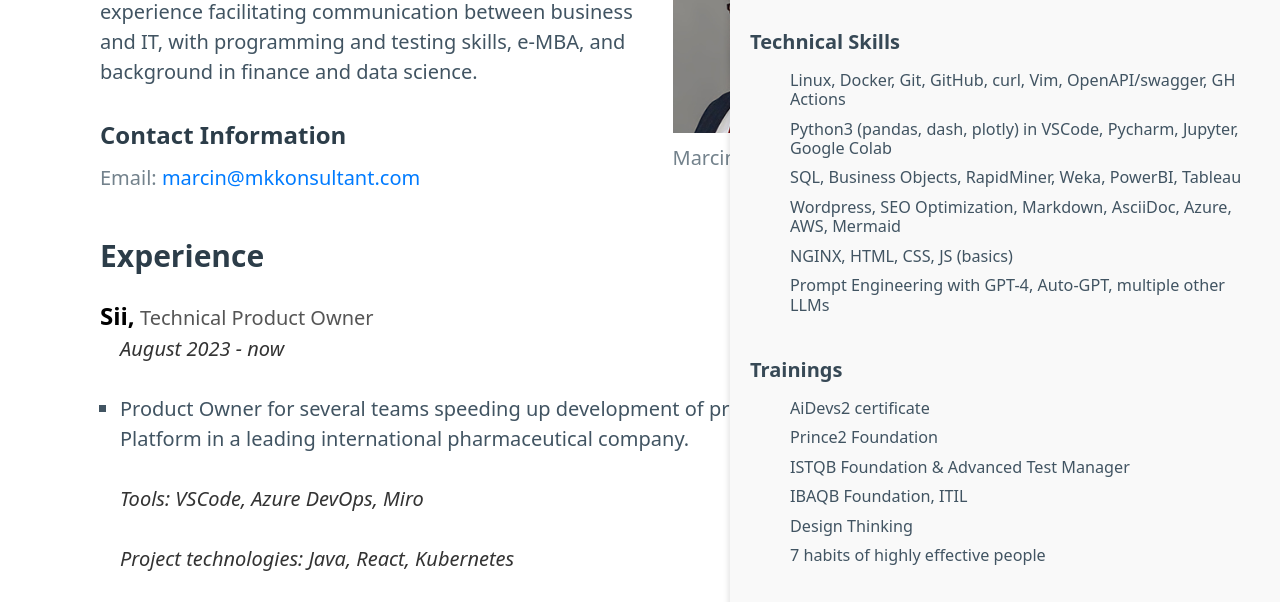
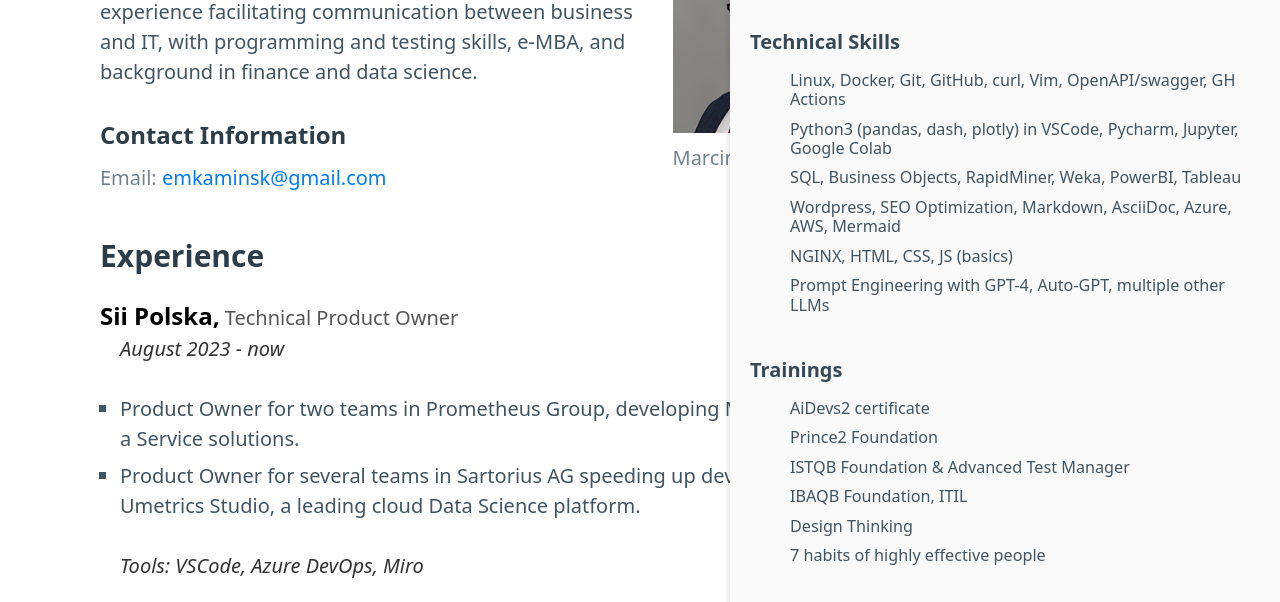
Before and after one commit to emkaminsk/PersonalCV, a plain HTML site: page index.html in a window 1280 px wide. Shown: the part 514-1116 px from the top of the page. Drawn offline with nearby package versions, Linux system fonts and the light colour scheme.

Commit message:
Updated data

```diff
--- a/index.html
+++ b/index.html
@@ -87,8 +87,8 @@
                   <h3>Contact Information</h3>
                   <p>
                     Email:
-                    <a href="mailto:marcin@mkkonsultant.com"
-                      >marcin@mkkonsultant.com</a
+                    <a href="mailto:emkaminsk@gmail.com"
+                      >emkaminsk@gmail.com</a
                     >
                   </p>
                 </div>
@@ -102,14 +102,16 @@
           <h3 id="experience">Experience</h3>
           <!-- Experience Details -->
           <div class="job-experience">
-            <strong>Sii,</strong>
+            <strong>Sii Polska,</strong>
             <span class="job-title">Technical Product Owner</span>
             <p>August 2023 - now</p>
             <ul>
               <li>
-                Product Owner for several teams speeding up development of
-                product's Platform in a leading international pharmaceutical
-                company.
+                Product Owner for two teams in Prometheus Group, developing Master Data as a Service solutions.
+              </li>
+              <li>
+                Product Owner for several teams in Sartorius AG speeding up development of
+                Umetrics Studio, a leading cloud Data Science platform.
               </li>
             </ul>
             <p>Tools: VSCode, Azure DevOps, Miro</p>
```
